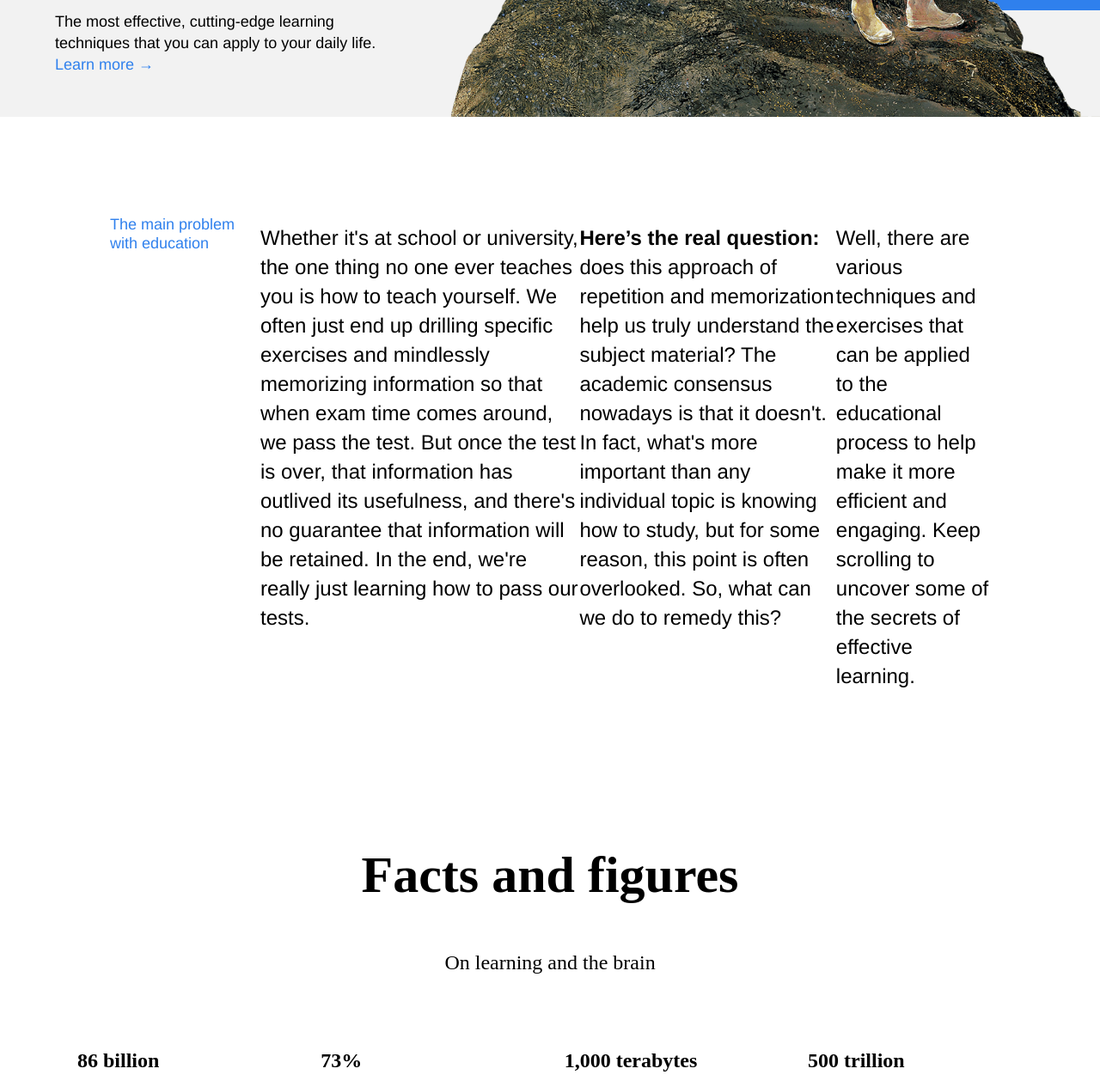
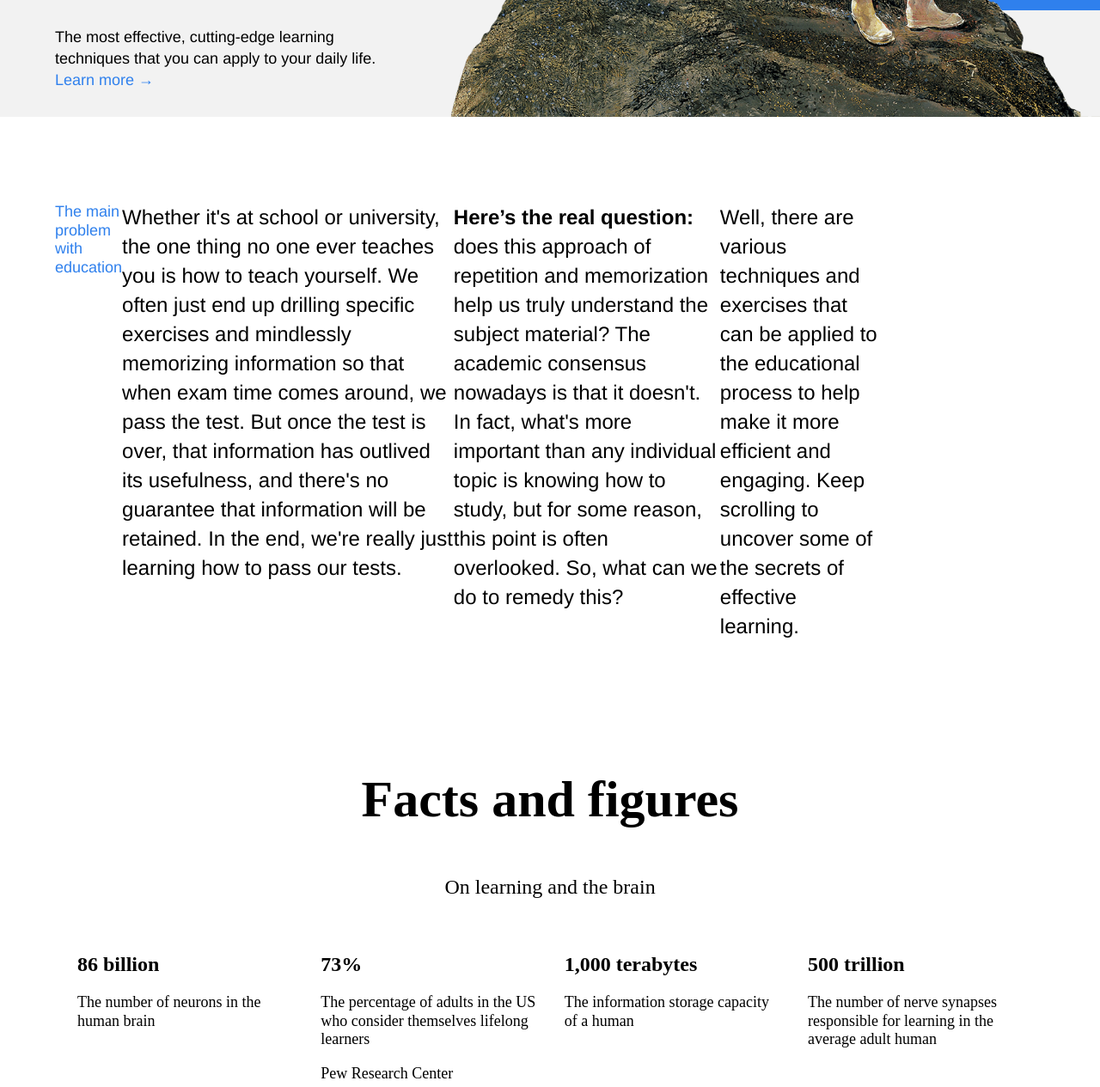
Before and after one commit to Samm96/web_project_1, a plain HTML site: page index.html in a window 1280 px wide. Shown: the part 620-1885 px from the top of the page at 86% size. Drawn offline with Linux system fonts and the light colour scheme.

Commit message:
CSS Fix 01

```diff
--- a/styles/style.css
+++ b/styles/style.css
@@ -32,8 +32,9 @@
 
 
 .header__title {
+  margin: 0 0 0 64px;
+  padding: 0;
   max-width: 730px;
-  margin-left: 64px;
   line-height: 96px;
   font-size: 102px;
   font-weight: bold;
@@ -41,10 +42,10 @@
 }
 
 .header__subtitle {
+  margin: 0 0 0 64px;
   position: absolute;
   bottom: 30px;
-  left: 64px;
-  width: 388px;
+  max-width: 388px;
   line-height: 25px;
   font-size: 18px;
   font-weight: normal;
@@ -78,21 +79,10 @@
   z-index: 0;
 }
 
-/* including elements with key-value modifiers */
-.table__cell_theme_dark {
-  width: 200px;
-  color: white;
-  margin: 0;
-  padding: 0;
-  flex-direction: column;
-  flex-wrap: wrap;
-}
-
 .description {
   margin: 0 auto;
   padding-top: 100px;
   padding-bottom: 100px;
-  width: 80%;
 }
 
 .two-columns {
@@ -100,11 +90,12 @@ display: flex;
 justify-content: space-between;
  margin: 0;
  padding: 0;
+ width: 80%;
 }
 
 .two-columns__brief {
-  min-width: 175px;
-  margin-bottom: auto;
+  margin: 0 0 0 64px;
+  max-width: 175px;
   padding: 0;
   line-height: 1.2;
   font-size: 18px;
@@ -121,11 +112,15 @@ justify-content: space-between;
 
 
 .two-columns__paragraph {
-  margin-bottom: 30px;
+  margin: 0 0 30px 0;
   padding: 0;
   line-height: 34px;
   font-size: 24px;
   font-weight: normal;
+}
+
+p:last-child {
+  margin: 0 0 0 0;
 }
 
 .two-columns__span-accent {
@@ -156,8 +151,7 @@ justify-content: space-between;
 }
 
 .table {
-  margin-left: auto;
-  margin-right: auto;
+  margin: 0 auto 0;
   width: 1100px;
   list-style: none;
   padding: 0;
@@ -170,21 +164,16 @@ justify-content: space-between;
  width: 250px;
  padding: 0;
  margin-bottom: 60px;
- flex-direction: column;
- flex-wrap: wrap;
 }
 
 .table__heading {
-  margin-bottom: 20px;
-  width: 250px;
+  margin: 0 0 20px 0;
   line-height: 1.15;
   font-size: 24px;
   font-weight: bold;
 }
 
 .table__text {
-  width: 250px;
-  justify-content: space-around;
   line-height: 1.2;
   font-size: 18px;
   font-weight: normal;
@@ -192,7 +181,7 @@ justify-content: space-between;
 
 .feynman {
   background-color: #f2f2f2;
-  height: 790px;
+  min-height: 790px;
   width: 100%;
   margin-top: 100px;
   position: relative;
@@ -261,6 +250,15 @@ justify-content: space-between;
   color: #f2f2f2;
   position: relative;
   overflow: hidden;
+}
+
+
+/* including elements with key-value modifiers */
+.table__cell_theme_dark {
+  width: 200px;
+  color: white;
+  margin: 0;
+  padding: 0;
 }
 
 .section-title_theme_dark {
```
